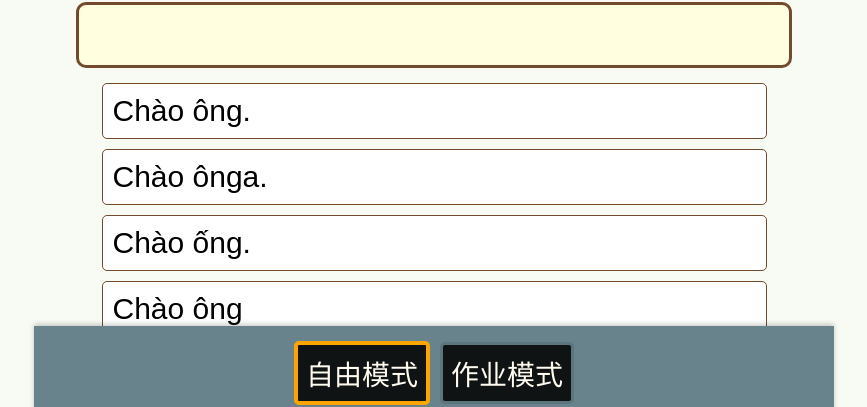
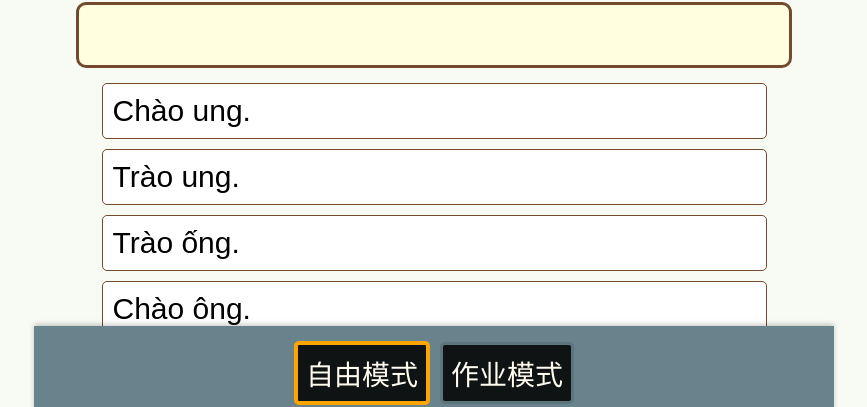
Before and after one commit to XiDeYueNanYu/TVCS1-Nghe-B1-1-KJ4N7P, a plain HTML site: page index.html in a window 1280 px wide. Shown: the part 246-653 px from the top of the page, without its empty margins (206-1073 px from the left). Drawn offline with Linux system fonts and the light colour scheme.

Commit message:
Update index.html

```diff
--- a/index.html
+++ b/index.html
@@ -288,10 +288,10 @@ const sentences = [
         "correctAnswer": "Chào ông.",
         "translation": "您好，先生。",
         "options": [
-            "Chào ống.",
-            "Chào ông",
-            "Chào ônga.",
-            "Chào ông."
+            "Trào ống.",
+            "Chào ông.",
+            "Trào ung.",
+            "Chào ung."
         ]
     },
     {
@@ -302,8 +302,8 @@ const sentences = [
         "translation": "您好，女士。",
         "options": [
             "Chào bá.",
-            "Chào bã.",
-            "Chào bà",
+            "Trào bã.",
+            "Trào bà.",
             "Chào bà."
         ]
     },
@@ -315,7 +315,7 @@ const sentences = [
         "translation": "你好。",
         "options": [
             "Cháo.",
-            "Chào",
+            "Chèo.",
             "Trào.",
             "Chào."
         ]
@@ -327,10 +327,10 @@ const sentences = [
         "correctAnswer": "ông.",
         "translation": "先生。",
         "options": [
-            "ông",
-            "ônga.",
+            "ông.",
+            "ổng.",
             "ống.",
-            "ông."
+            "ung."
         ]
     },
     {
@@ -354,9 +354,9 @@ const sentences = [
         "translation": "你好，哥哥/先生。",
         "options": [
             "Chào ảnh.",
-            "Chào anh",
-            "Trào anh.",
-            "Chào anh."
+            "Chào anh.",
+            "Trào ăn.",
+            "Chào ăn."
         ]
     },
     {
@@ -381,7 +381,7 @@ const sentences = [
         "options": [
             "cát.",
             "cạc.",
-            "các",
+            "cáp.",
             "các."
         ]
     },
@@ -393,8 +393,8 @@ const sentences = [
         "translation": "你好，姐姐/女士。",
         "options": [
             "Chào chỉ.",
-            "Trào chị.",
-            "Chào chị",
+            "Trào trị.",
+            "Chào trị.",
             "Chào chị."
         ]
     },
@@ -419,8 +419,8 @@ const sentences = [
         "translation": "你好，男老师。",
         "options": [
             "Chào thay.",
-            "Trào thầy.",
-            "Chào thầy",
+            "Trào thày.",
+            "Chào thày.",
             "Chào thầy."
         ]
     },
```
